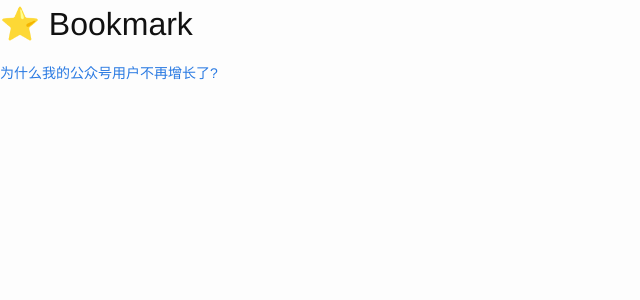
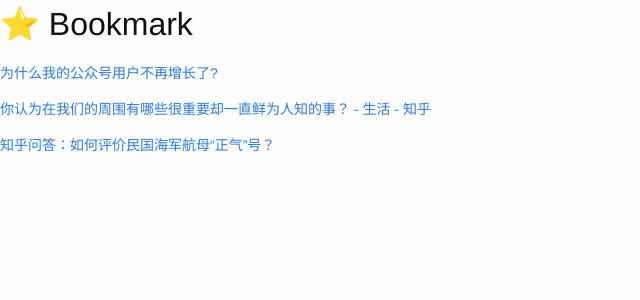
Before and after one commit to cnwarden/cnwarden.github.io, a Jekyll site: the page built from fav/index.md, in a window 1280 px wide. Shown: the top 300 px of the page, without its empty margins (0-640 px from the left). Built offline with Jekyll 4.4.1, drawn with Linux system fonts in a browser that asks for light colours; emoji names are drawn with the system emoji font.

Commit message:
auto commit

```diff
--- a/fav/index.md
+++ b/fav/index.md
@@ -6,3 +6,7 @@ title:  fav
 ## :star: Bookmark
 
 [为什么我的公众号用户不再增长了?](http://mp.weixin.qq.com/s?__biz=MjM5ODIyMTE0MA==&mid=402612278&idx=1&sn=8c99012dcb21ae59ff481e2d5df09c1d&scene=0#wechat_redirect)
+
+[你认为在我们的周围有哪些很重要却一直鲜为人知的事？ - 生活 - 知乎](http://www.zhihu.com/question/40543633)
+
+[知乎问答：如何评价民国海军航母“正气”号？](http://www.zhihu.com/question/40741822)
```
